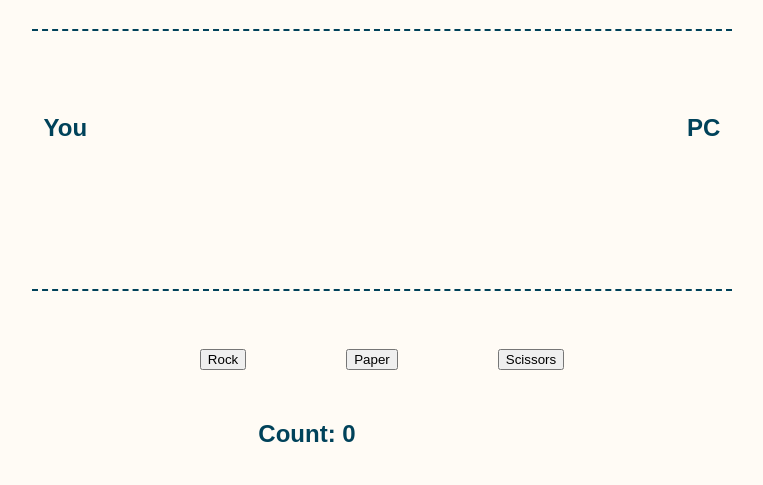
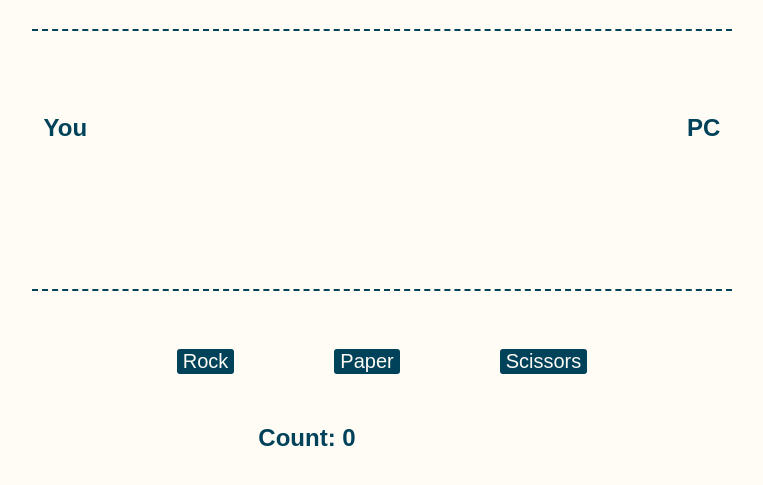
Before and after one commit to josepaludo/RockPaperScissors, a plain HTML site: page index.html in a window 1280 px wide. Shown: the part 99-584 px from the top of the page, without its empty margins (258-1021 px from the left). Drawn offline with Linux system fonts and the light colour scheme.

Commit message:
changed buttons

```diff
--- a/css/style.css
+++ b/css/style.css
@@ -1,11 +1,25 @@
+:root {
+    --blue: #00425A;
+    --white: #FFFBF5;
+}
+
 body {
     margin: 0;
     font-family: sans-serif;
-    background-color: #FFFBF5;
-    color: #00425A;
+    background-color: var(--white);
+    color: var(--blue);
 }
 button {
     margin: 50px;
+    background-color: var(--blue);
+    color: var(--white);
+    border: 0;
+    font-size: 125%;
+    border-radius: 3px;
+}
+button:active {
+    background-color: var(--white);
+    color: var(--blue);
 }
 div {
     margin: 50px;
```
